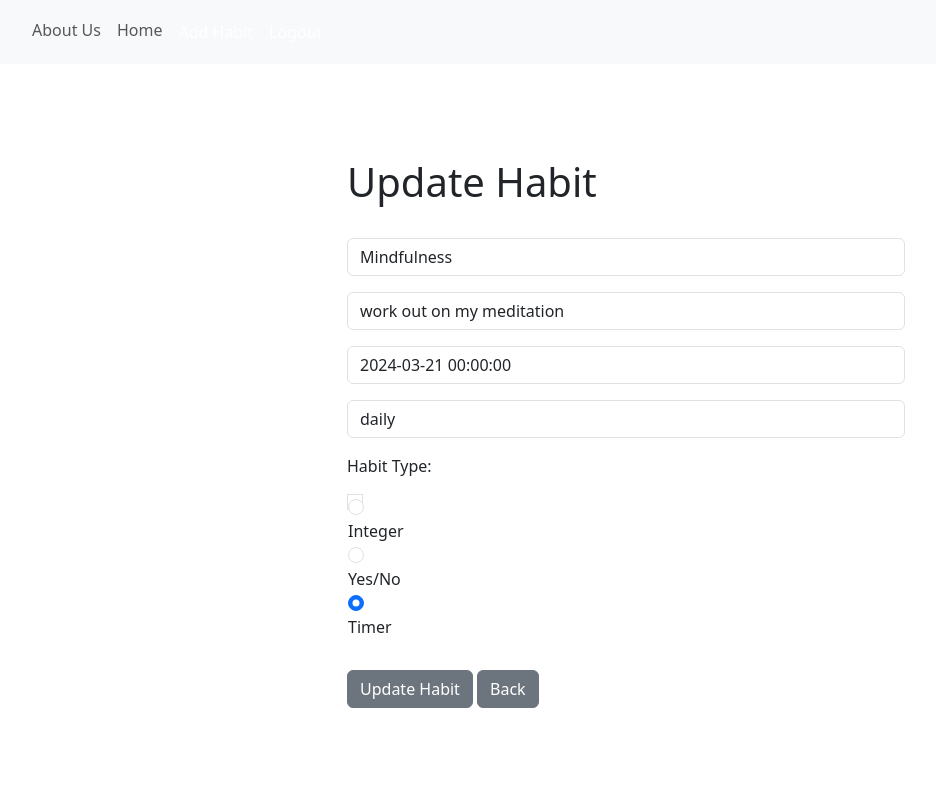
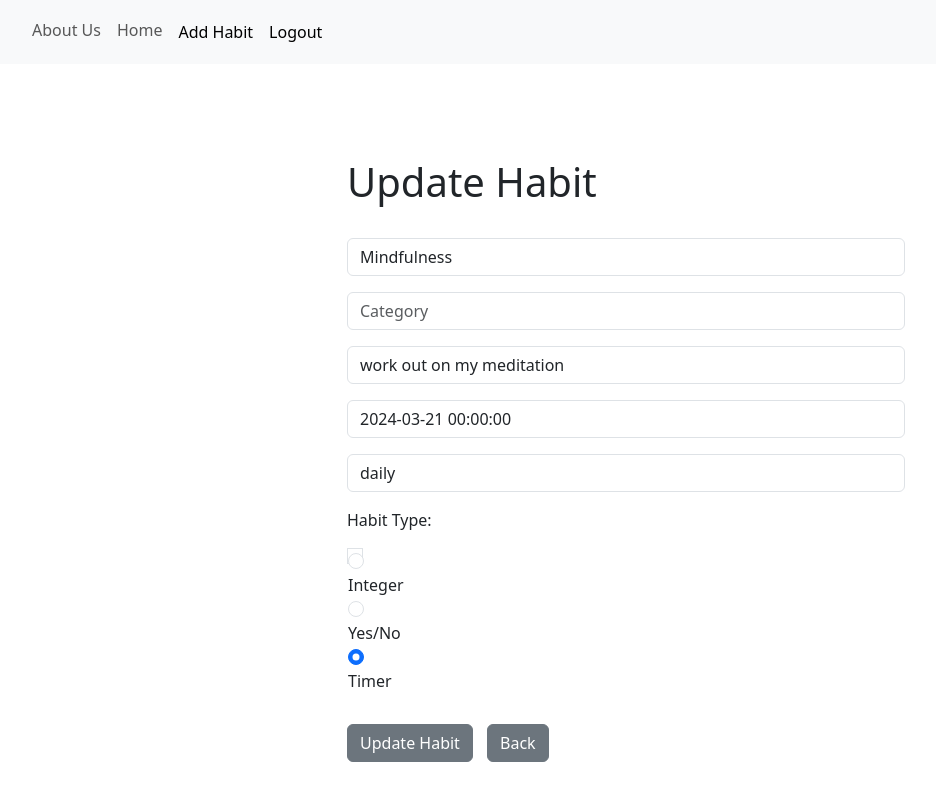
Before and after one commit to Namukuru/HabitTracker, a Django app: page /update_habit/4 in a window 1280 px wide. Shown: the whole page, without its empty margins (14-950 px from the left). Run offline with Django 5.2, Linux system fonts and the light colour scheme; a user stored in the database is signed in; data comes from the database, SQL or seed files in the repository; both versions use the stored data as it was after the commit; tables that the repository leaves empty hold one stand-in row (values such as "Sample post").

Commit message:
several adjustments

```diff
--- a/habit/habit/settings.py
+++ b/habit/habit/settings.py
@@ -118,6 +118,8 @@ USE_TZ = True
 
 STATIC_URL = 'static/'
 
+
+
 # Default primary key field type
 # https://docs.djangoproject.com/en/5.0/ref/settings/#default-auto-field
 
--- a/habit/habit/urls.py
+++ b/habit/habit/urls.py
@@ -16,6 +16,8 @@ Including another URLconf
 """
 from django.contrib import admin
 from django.urls import path,include
+from django.conf import settings
+from django.conf.urls.static import static
 
 urlpatterns = [
     path('admin/', admin.site.urls),
--- a/habit/main/forms.py
+++ b/habit/main/forms.py
@@ -33,15 +33,16 @@ class SignUpForm(UserCreationForm):
 #add habits form
 class AddRecordForm(forms.ModelForm):
   name= forms.CharField(required=True, widget=forms.widgets.TextInput(attrs={'placeholder':'Habit Name', "class":"form-control"}), label="")
+  category= forms.CharField(required=True, widget=forms.widgets.TextInput(attrs={'placeholder':'Category', "class":"form-control"}), label="")
   description= forms.CharField(required=True, widget=forms.widgets.TextInput(attrs={'placeholder':'Description', "class":"form-control"}), label="")
   start_date= forms.DateField(required=True, widget=forms.widgets.DateTimeInput(attrs={'placeholder':'Start Date', "class":"form-control"}), label="")
   frequency= forms.CharField(required=True, widget=forms.widgets.TextInput(attrs={'placeholder':'Frequency', "class":"form-control"}), label="")
   habit_type = forms.ChoiceField(choices=Habit.HABIT_TYPE_CHOICES, required=True, widget=forms.RadioSelect(attrs={'class': 'form-check-input'}), label="Habit Type")
-
+  #completed = forms.BooleanField(required=False, label = "Completed")
 
   class Meta:
       model = Habit
-      fields = ('name','description', 'start_date','frequency','habit_type')
+      fields = ('name', 'category','description', 'start_date','frequency','habit_type')
 
       def clean(self):
         cleaned_data = super().clean()
--- a/habit/main/models.py
+++ b/habit/main/models.py
@@ -8,10 +8,20 @@ class Habit(models.Model):
         ('timer', 'Timer'),
     )
     name = models.CharField(max_length=100)
+    category = models.TextField(default= "")
     description = models.TextField()
     frequency = models.CharField(max_length=20)  # e.g., daily, weekly
     start_date = models.DateField()
     habit_type = models.CharField(max_length=10, choices=HABIT_TYPE_CHOICES, default = 'yes_no')
 
+
     def __str__(self):
-      return (f"{self.name}-{self.description}-{self.frequency}-{self.start_date}-{self.habit_type}")
+      return (f"{self.name}-{self.category}-{self.description}-{self.frequency}-{self.start_date}-{self.habit_type}")
+
+
+class HabitCompletion(models.Model):
+    habit = models.ForeignKey(Habit, on_delete=models.CASCADE)
+    date_completed = models.DateField()
+
+    class Meta:
+        unique_together = ('habit', 'date_completed')
--- a/habit/main/static/css/styles.css
+++ b/habit/main/static/css/styles.css
@@ -22,7 +22,7 @@
 }
 
 .navbar li a {
-    color: #fff; /* Text color for navbar links */
+    color: black; /* Text color for navbar links */
     text-decoration: none; /* Remove underline from links */
     padding: 10px 20px; /* Add padding to links */
 }
@@ -30,3 +30,11 @@
 .navbar li a:hover {
     background-color: #555; /* Background color on hover */
 }
+
+/* Prevent overlapping of buttons */
+.btn {
+    margin-right: 10px; /* Adjust spacing between buttons */
+  }
+.space{
+    margin-bottom: 500px;
+  }
--- a/habit/main/templates/base.html
+++ b/habit/main/templates/base.html
@@ -10,7 +10,8 @@
       integrity="sha384-QWTKZyjpPEjISv5WaRU9OFeRpok6YctnYmDr5pNlyT2bRjXh0JMhjY6hW+ALEwIH"
       crossorigin="anonymous"
     />
-    <link rel="stylesheet" type="text/css" href="static/css/styles.css">
+    {% load static %}
+    <link rel="stylesheet" href="{% static 'css/styles.css' %}">
   </head>
   <body>
     {% include 'navbar.html' %}
--- a/habit/main/templates/myhabit.html
+++ b/habit/main/templates/myhabit.html
@@ -10,10 +10,12 @@
       <tr class="table-secondary">
         <th scope="col">ID</th>
         <th scope="col">Name</th>
+        <th scope="col">Category</th>
         <th scope="col">Description</th>
         <th scope="col">Start Date</th>
         <th scope="col">Frequency</th>
         <th scope="col">Habit Type</th>
+
 
       </tr>
     </thead>
@@ -24,10 +26,12 @@
          <tr>
             <td><a href="{% url 'habit' habit.id %}" >{{habit.id}}</a></td>
             <td>{{habit.name}}</td>
+            <td>{{habit.category}}</td>
             <td>{{habit.description}}</td>
             <td>{{habit.start_date}}</td>
             <td>{{habit.frequency}}</td>
             <td>{{habit.habit_type}}</td>
+
 
           </tr>
         {% endfor %}
--- a/habit/main/templates/update_record.html
+++ b/habit/main/templates/update_record.html
@@ -20,7 +20,7 @@
         <br>
 
         <button type="submit" class="btn btn-secondary">Update Habit</button>
-        <a href="{% url 'home' %}" class="btn btn-secondary">Back</a>
+        <a href="{% url 'myhabit' %}" class="btn btn-secondary">Back</a>
 
       </form>
 </div>
--- a/habit/main/urls.py
+++ b/habit/main/urls.py
@@ -12,5 +12,5 @@ urlpatterns = [
   path("update_habit/<int:pk>", views.update_habit, name="update_habit"),
   path("about/", views.about, name="about"),
   path("myhabit/", views.myhabit, name="myhabit"),
-
+  #path('mark_habit_complete/<int:pk>/',views.mark_habit_complete, name='mark_habit_complete'),
 ]
--- a/habit/main/views.py
+++ b/habit/main/views.py
@@ -1,4 +1,4 @@
-from django.shortcuts import render, redirect
+from django.shortcuts import render, redirect, get_object_or_404
 from django.contrib.auth import authenticate,login, logout
 from django.contrib import messages
 from .forms import SignUpForm,AddRecordForm
@@ -106,7 +106,8 @@ def add_habit(request):
 
 def update_habit(request,pk):
   if request.user.is_authenticated:
-    current_habit = Habit.objects.get(id=pk)
+    current_habit = get_object_or_404(Habit, pk=pk)
+
     if request.method=='POST':
       form = AddRecordForm(request.POST or None, instance=current_habit)
       if form.is_valid():
@@ -127,3 +128,26 @@ def about(request):
 def myhabit(request):
   habits = Habit.objects.all()
   return render(request, 'myhabit.html', {'habits':habits})
+
+
+'''def mark_habit_complete(request, habit_id):
+  habit = get_object_or_404(Habit, pk=habit_id)
+  if request.method == 'POST':
+    form = MarkCompleteForm(request.POST)
+    if form.is_valid():
+      habit.completed_today = form.cleaned_data['completed']
+      habit.save()
+      # Success message or redirect to habit list
+      return redirect('myhabit')  # Replace 'habit_list' with your list view URL
+  else:
+    form = MarkCompleteForm()
+  return render(request, 'mark_complete.html', {'habit': habit, 'form': form})'''
+
+
+'''def habit_completed(request, pk):
+    habit = get_object_or_404(Habit, pk=pk)
+    if request.user == habit.user:
+        # Update habit as completed
+        habit.completed = True
+        habit.save()
+    return redirect('myhabit')'''
```
Also changed, not shown: habit/main/templates/add_record.html (+23 -8 lines), habit/main/templates/record.html (+17 -1 lines), habit/db.sqlite3, habit/main/migrations/0004_habit_category.py (added).
